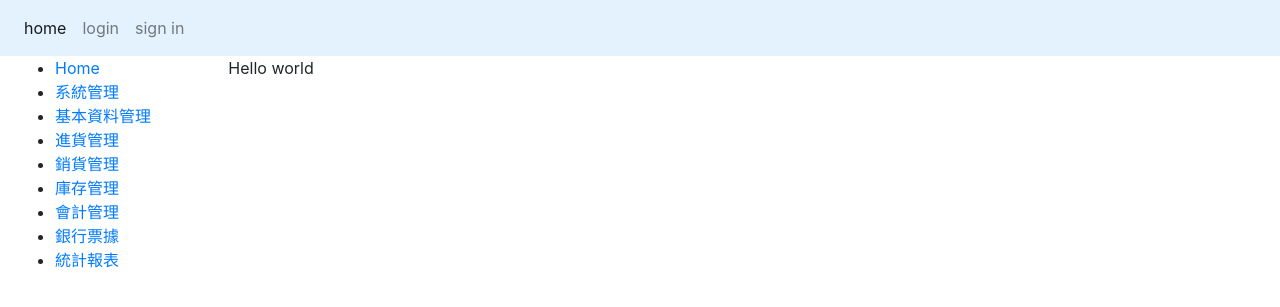
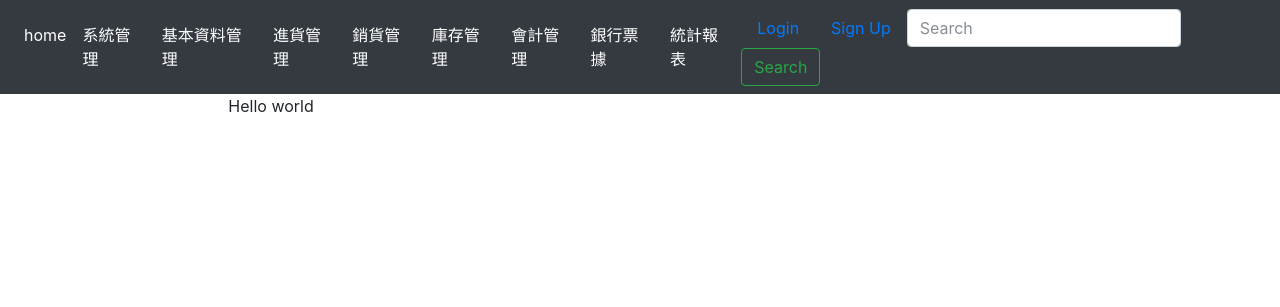
Before and after one commit to splasky/database_web, a Django app: page / in a window 1280 px wide. Shown: the top 307 px of the page. Run offline with Django 3.2, Linux system fonts and the light colour scheme; some libraries are stand-ins or nearby versions.

Commit message:
Update navbar

```diff
--- a/myweb/templates/base.html
+++ b/myweb/templates/base.html
@@ -6,48 +6,60 @@
     <meta name="viewport" content="width=device-width" />
     <meta charset="utf-8">
     <meta name="viewport" content="width=device-width, initial-scale=1">
-    <link rel="stylesheet" href="https://maxcdn.bootstrapcdn.com/bootstrap/4.0.0-beta.2/css/bootstrap.min.css" integrity="sha384-PsH8R72JQ3SOdhVi3uxftmaW6Vc51MKb0q5P2rRUpPvrszuE4W1povHYgTpBfshb" crossorigin="anonymous">
-    <script src="https://code.jquery.com/jquery-3.2.1.slim.min.js" integrity="sha384-KJ3o2DKtIkvYIK3UENzmM7KCkRr/rE9/Qpg6aAZGJwFDMVNA/GpGFF93hXpG5KkN" crossorigin="anonymous"></script>
-    <script src="https://cdnjs.cloudflare.com/ajax/libs/popper.js/1.12.3/umd/popper.min.js" integrity="sha384-vFJXuSJphROIrBnz7yo7oB41mKfc8JzQZiCq4NCceLEaO4IHwicKwpJf9c9IpFgh" crossorigin="anonymous"></script>
-    <script src="https://maxcdn.bootstrapcdn.com/bootstrap/4.0.0-beta.2/js/bootstrap.min.js" integrity="sha384-alpBpkh1PFOepccYVYDB4do5UnbKysX5WZXm3XxPqe5iKTfUKjNkCk9SaVuEZflJ" crossorigin="anonymous"></script>
+    <link rel="stylesheet" href="https://maxcdn.bootstrapcdn.com/bootstrap/4.0.0-beta.2/css/bootstrap.min.css" integrity="sha384-PsH8R72JQ3SOdhVi3uxftmaW6Vc51MKb0q5P2rRUpPvrszuE4W1povHYgTpBfshb"
+        crossorigin="anonymous">
+    <script src="https://code.jquery.com/jquery-3.2.1.slim.min.js" integrity="sha384-KJ3o2DKtIkvYIK3UENzmM7KCkRr/rE9/Qpg6aAZGJwFDMVNA/GpGFF93hXpG5KkN"
+        crossorigin="anonymous"></script>
+    <script src="https://cdnjs.cloudflare.com/ajax/libs/popper.js/1.12.3/umd/popper.min.js" integrity="sha384-vFJXuSJphROIrBnz7yo7oB41mKfc8JzQZiCq4NCceLEaO4IHwicKwpJf9c9IpFgh"
+        crossorigin="anonymous"></script>
+    <script src="https://maxcdn.bootstrapcdn.com/bootstrap/4.0.0-beta.2/js/bootstrap.min.js" integrity="sha384-alpBpkh1PFOepccYVYDB4do5UnbKysX5WZXm3XxPqe5iKTfUKjNkCk9SaVuEZflJ"
+        crossorigin="anonymous"></script>
     <title>{% block title %}Home{% endblock %}</title>
 </head>
 
 <body>
-    <nav class="navbar navbar-expand navbar-light" style="background-color: #e3f2fd;">
-        <button class="navbar-toggler navbar-toggler-right" type="button" data-toggle="collapse" data-target="#navbarToggleExternalContent" aria-controls="navbarExternalContent" aria-expanded="false" aria-label="Toggle navigation">
-    <span class="navbar-toggler-icon"></span>
-    </button> {% if user.is_authenticated %}
-        <a class="navbar-brand mb-0"> Hi {{user.username}}</a> {% endif %}
+    <nav class="navbar navbar-expand-md navbar-dark bg-dark">
+        <button class="navbar-toggler navbar-toggler-right" type="button" data-toggle="collapse" data-target="#navbarNavAltMarkup"
+            aria-controls="navbarNavAltMarkup" aria-expanded="false" aria-label="Toggle navigation">
+            <span class="navbar-toggler-icon"></span>
+        </button>
         <div class="collapse navbar-collapse" id="navbarNavAltMarkup">
-            <div class="navbar-nav">
-                <a class="nav-item nav-link active" href="{% url 'index' %}">home</a> {% if user.is_authenticated %}
-                <a class="nav-item nav-link" href="{% url 'logout' %}">logout</a> {% else %}
-                <a class="nav-item nav-link" href="{% url 'login' %}">login</a>
-                <a class="nav-item nav-link" href="{% url 'register' %}">sign in</a> {% endif %}
-                </li>
-                </ul>
+            {% if user.is_authenticated %}
+            <a class="navbar-brand mb-0"> Hi {{user.username}}</a>
+            {% endif %}
+            <div class="navbar-nav mr-auto navbar-left">
+                <a class="nav-item nav-link active" href="{% url 'index' %}">home</a>
+                <a class="nav-item nav-link active" href="{% url 'admin:index' %}">系統管理</a>
+                <a class="nav-item nav-link active" href="{% url 'basic-management' %}">基本資料管理</a>
+                <a class="nav-item nav-link active" href="">進貨管理</a>
+                <a class="nav-item nav-link active" href="">銷貨管理</a>
+                <a class="nav-item nav-link active" href="">庫存管理</a>
+                <a class="nav-item nav-link active" href="">會計管理</a>
+                <a class="nav-item nav-link active" href="">銀行票據</a>
+                <a class="nav-item nav-link active" href="">統計報表</a>
             </div>
+            <form class="form-inline navbar-right">
+                {% if user.is_authenticated %}
+                <a class="nav-item nav-link active" href="{% url 'logout' %}">Logout</a>
+                {% else %}
+                <a class="nav-item nav-link" href="{% url 'login' %}">Login</a>
+                <a class="nav-item nav-link" href="{% url 'register' %}">Sign Up</a>
+                {% endif %}
+                <input class="form-control mr-sm-2" type="search" placeholder="Search" aria-label="Search">
+                <button class="btn btn-outline-success my-2 my-sm-0" type="submit">Search</button>
+            </form>
+
+
+        </div>
     </nav>
-    </div>
+
+
 
     <div class="container-fluid">
 
         <div class="row">
             <div class="col-sm-2">
-                {% block sidebar %}
-                <ul class="sidebar-nav">
-                    <li><a href="{% url 'index' %}">Home</a></li>
-                    <li><a href="{% url 'admin:index' %}">系統管理</a></li>
-                    <li><a href="{% url 'basic-management' %}">基本資料管理</a></li>
-                    <li><a href="">進貨管理</a></li>
-                    <li><a href="">銷貨管理</a></li>
-                    <li><a href="">庫存管理</a></li>
-                    <li><a href="">會計管理</a></li>
-                    <li><a href="">銀行票據</a></li>
-                    <li><a href="">統計報表</a></li>
-                </ul>
-                {% endblock %}
+                {% block sidebar %} {% endblock %}
             </div>
 
             <div class="col-sm-10">
```
